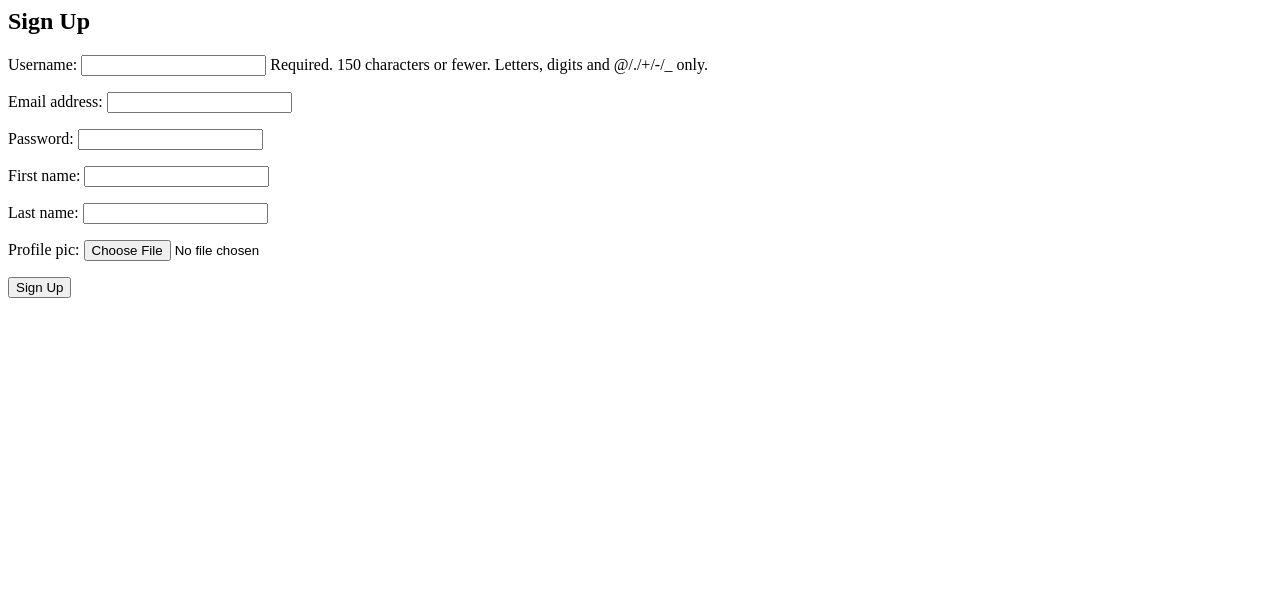
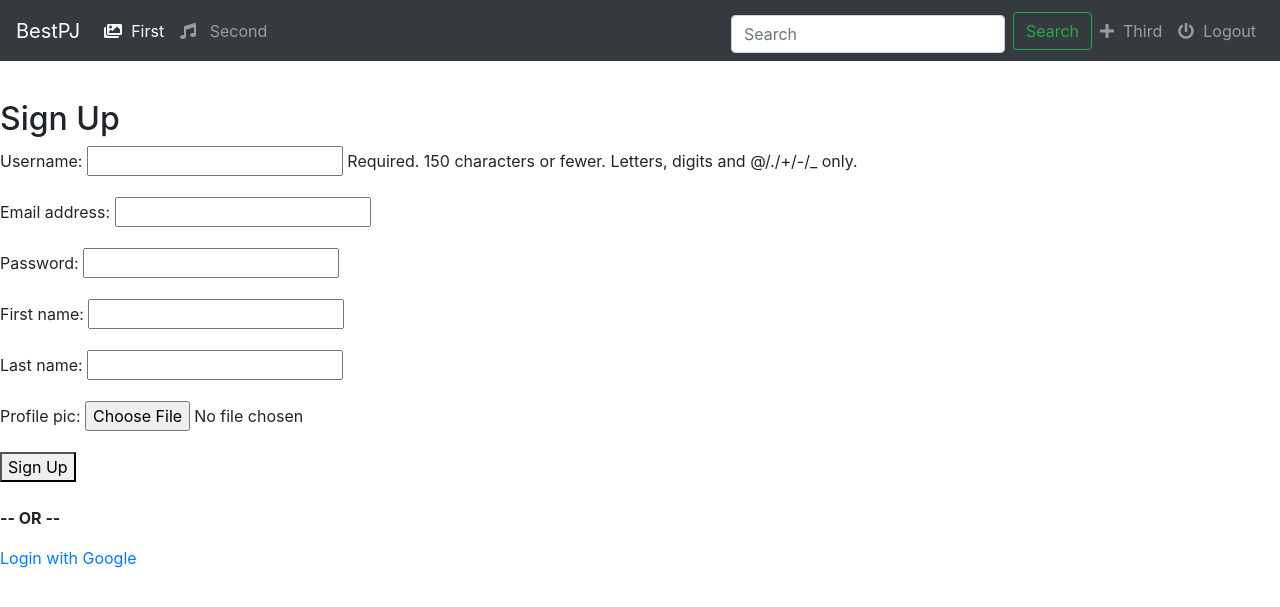
Before and after one commit to purviljain/Social-Network, a Django app: page /register/ in a window 1280 px wide. Shown: the top 607 px of the page. Run offline with Django 3.2, Linux system fonts and the light colour scheme; some libraries are stand-ins or nearby versions.

Commit message:
added google Oauth

```diff
--- a/Socialmedia/urls.py
+++ b/Socialmedia/urls.py
@@ -1,21 +1,9 @@
-"""Socialmedia URL Configuration
-
-The `urlpatterns` list routes URLs to views. For more information please see:
-    https://docs.djangoproject.com/en/2.0/topics/http/urls/
-Examples:
-Function views
-    1. Add an import:  from my_app import views
-    2. Add a URL to urlpatterns:  path('', views.home, name='home')
-Class-based views
-    1. Add an import:  from other_app.views import Home
-    2. Add a URL to urlpatterns:  path('', Home.as_view(), name='home')
-Including another URLconf
-    1. Import the include() function: from django.urls import include, path
-    2. Add a URL to urlpatterns:  path('blog/', include('blog.urls'))
-"""
 from django.contrib import admin
 from django.conf.urls import url,include
 from signup.views import login_view, logout_view, register, profile
+
+
+
 
 urlpatterns = [
     url(r'^admin/', admin.site.urls),
@@ -24,6 +12,7 @@ urlpatterns = [
     url(r'^signup/', include('signup.urls', namespace="signup")),
     url(r'^register/', register, name="register"),
     url(r'^profile/', profile, name="profile"),
+    url(r'^auth/', include('social_django.urls', namespace='social')),
     url(r'^login/$', login_view, name='login'),
     url(r'^logout/$', logout_view, name='logout'),
     #url(r'^$', views.home, name='home'),
--- /dev/null
+++ b/signup/templates/layout.html
@@ -0,0 +1,65 @@
+<!DOCTYPE html>
+<html lang="en">
+<head>
+    <meta charset="UTF-8">
+    <meta name="viewport" content="width=device-width, initial-scale=1.0">
+    <meta http-equiv="X-UA-Compatible" content="ie=edge">
+    <title>Cool</title>
+    {% load staticfiles %}
+    <link rel="stylesheet" href="https://maxcdn.bootstrapcdn.com/bootstrap/4.0.0/css/bootstrap.min.css" integrity="sha384-Gn5384xqQ1aoWXA+058RXPxPg6fy4IWvTNh0E263XmFcJlSAwiGgFAW/dAiS6JXm" crossorigin="anonymous">
+    <!-- <link rel="stylesheet" href="{% static 'app/style.css' %}"> -->
+    <script src="https://code.jquery.com/jquery-3.2.1.slim.min.js" integrity="sha384-KJ3o2DKtIkvYIK3UENzmM7KCkRr/rE9/Qpg6aAZGJwFDMVNA/GpGFF93hXpG5KkN" crossorigin="anonymous"></script>
+    <script src="https://cdnjs.cloudflare.com/ajax/libs/popper.js/1.12.9/umd/popper.min.js" integrity="sha384-ApNbgh9B+Y1QKtv3Rn7W3mgPxhU9K/ScQsAP7hUibX39j7fakFPskvXusvfa0b4Q" crossorigin="anonymous"></script>
+    <script src="https://maxcdn.bootstrapcdn.com/bootstrap/4.0.0/js/bootstrap.min.js" integrity="sha384-JZR6Spejh4U02d8jOt6vLEHfe/JQGiRRSQQxSfFWpi1MquVdAyjUar5+76PVCmYl" crossorigin="anonymous"></script>
+    <script defer src="https://use.fontawesome.com/releases/v5.0.8/js/solid.js" integrity="sha384-+Ga2s7YBbhOD6nie0DzrZpJes+b2K1xkpKxTFFcx59QmVPaSA8c7pycsNaFwUK6l" crossorigin="anonymous"></script>
+    <script defer src="https://use.fontawesome.com/releases/v5.0.8/js/fontawesome.js" integrity="sha384-7ox8Q2yzO/uWircfojVuCQOZl+ZZBg2D2J5nkpLqzH1HY0C1dHlTKIbpRz/LG23c" crossorigin="anonymous"></script>
+</head>
+<body>
+        <header style="margin-bottom:100px;">
+                <nav class="navbar navbar-expand-md navbar-dark fixed-top bg-dark">
+                        <a class="navbar-brand" href="#">BestPJ</a>
+                        <button class="navbar-toggler" type="button" data-toggle="collapse" data-target="#navbarCollapse" aria-controls="navbarCollapse" aria-expanded="false" aria-label="Toggle navigation">
+                          <span class="navbar-toggler-icon"></span>
+                        </button>
+                        <div class="collapse navbar-collapse" id="navbarCollapse">
+                          <ul class="nav navbar-nav mr-auto">
+                            <li class="nav-item active">
+                              <a class="nav-link" href="#">
+                                <span><i class="fas fa-images"></i></span>&nbsp;
+                                First
+                              </a>
+                            </li>
+                            <li class="nav-item ">
+                              <a class="nav-link" href="#">
+                                <span><i class="fas fa-music"></i>  </span>&nbsp;
+                                Second
+                              </a>
+                            </li>
+                          </ul>
+                          <form class="form-inline mt-2 mt-md-0" method="get" role="search" action="#">
+                            <div class="form-group" style="margin-top:7px;">
+                              <input class="form-control mr-sm-2" type="text" placeholder="Search" name="q" value="" aria-label="Search">
+                            </div>
+                            <button class="btn btn-outline-success my-2 my-sm-0" type="submit">Search</button>
+                          </form>
+                          <ul class="nav navbar-right navbar-nav ">
+                            <li class="nav-item ">
+                              <a class="nav-link" href="#">
+                                <span><i class="fas fa-plus"></i></span>&nbsp;
+                                Third
+                              </a>
+                            </li>
+                            <li class="nav-item ">
+                              <a class="nav-link" href="#">
+                                <span><i class="fas fa-power-off"></i></span>&nbsp;
+                                Logout
+                              </a>
+                            </li>
+                          </ul>
+                        </div>
+                      </nav>
+                </header>
+    {% block content %}
+    {% endblock %}
+</body>
+</html>
--- a/signup/templates/registration/login.html
+++ b/signup/templates/registration/login.html
@@ -1,3 +1,5 @@
+{% extends "layout.html" %}
+{% block content %}
 <h1>Login</h1>
 
 <form method="POST" action="" enctype="multipart/form-data">
@@ -5,5 +7,9 @@
   {{ login_form.as_p }}
   <button type="submit" value='login'>Login</button>
 </form>
+<br>
+<p><strong>-- OR --</strong></p>
+  <a href="{% url 'social:begin' 'google-oauth2' %}">Login with Google</a><br>
 
 <h3>Or <a href="{% url 'register' %}">Click Here</a> To Register</h3>
+{% endblock content %}
--- a/signup/templates/signin/register.html
+++ b/signup/templates/signin/register.html
@@ -1,3 +1,5 @@
+{% extends "layout.html" %}
+{% block content %}
 <h2>Sign Up</h2>
 
 <form method="post" enctype="multipart/form-data">
@@ -6,3 +8,7 @@
   {{ profile_form.as_p }}
   <button type="submit">Sign Up</button>
 </form>
+<br>
+<p><strong>-- OR --</strong></p>
+<a href="{% url 'social:begin' 'google-oauth2' %}">Login with Google</a><br>
+{% endblock content %}
--- a/signup/urls.py
+++ b/signup/urls.py
@@ -7,4 +7,4 @@ app_name = "signup"
 
 urlpatterns = [
 
-    ]
+]
```
Also changed, not shown: Socialmedia/settings.py (+19 -1 lines), signup/templates/signin/profile.html (+8 -1 lines), Socialmedia/mysite/__init__.py (added), Socialmedia/mysite/core/__init.py (added), db.sqlite3.
